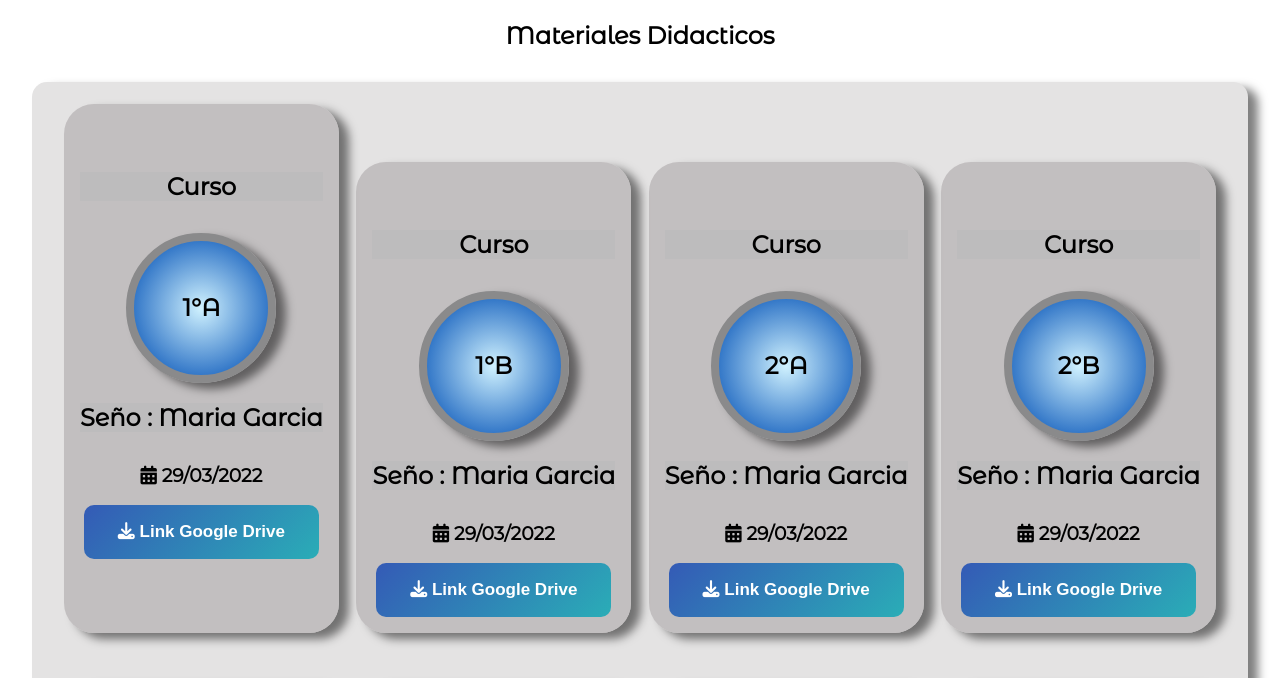
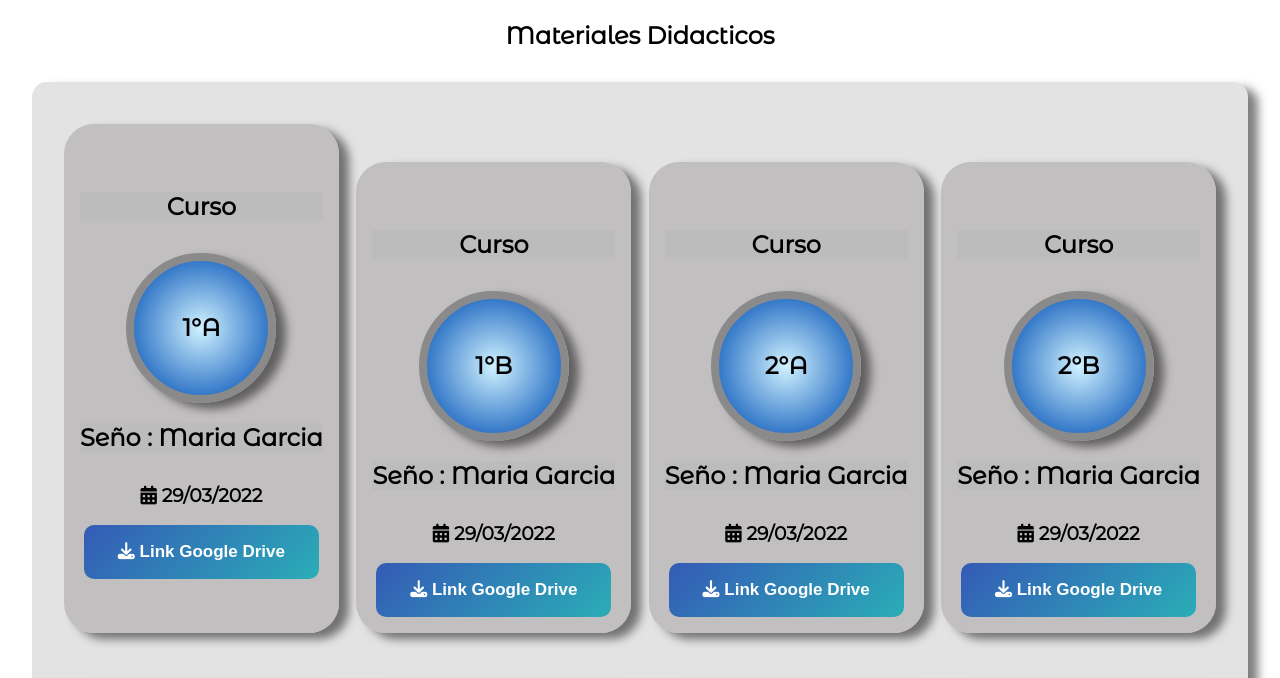
Before and after one commit to cristiangvidal99/DifundiendoColegios, a plain HTML site: page src/pages/materialesdidacticos.html in a window 1280 px wide. In both pictures the pointer is over the element 201 px from the left and 508 px from the top of the page. Shown: the part 111-789 px from the top of the page. Drawn offline with Linux system fonts and the light colour scheme; files whose address does not match are found by name; a web font is replaced by a local one.

Commit message:
Juli : materiales didacticos

```diff
--- a/styles/index.css
+++ b/styles/index.css
@@ -293,7 +293,7 @@ margin-bottom: 2rem; ;
   margin: auto;
 }
 .box:hover {
-  margin-top: -10px;
+  margin-top: 10px;
  }
 .box{
   padding: 1rem;
```
